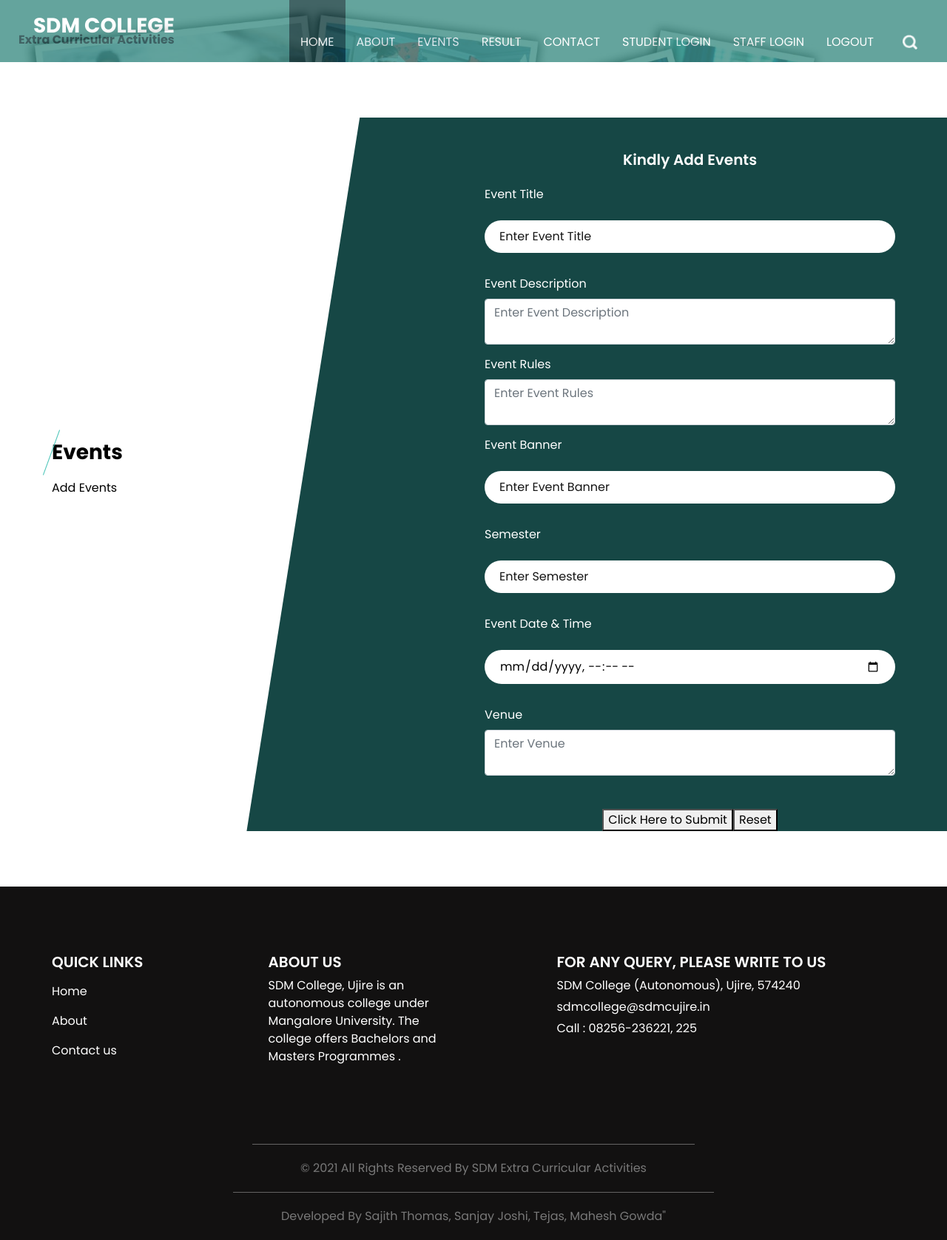
After one commit to SanjayJoshi116/Extra-Curricular-Activity-Management, a PHP site: page /addevent.php in a window 1280 px wide. The commit adds this page. Shown: the whole page at 74% size. Run offline with PHP 8.4, Linux system fonts and the light colour scheme; some libraries are stand-ins or nearby versions.

Commit message:
new form added

```diff
--- /dev/null
+++ b/addevent.php
@@ -0,0 +1,96 @@
+<?php
+include("header.php");
+if(isset($_POST['submit']))
+{
+	$sql = "INSERT INTO event(event_title,event_description,event_rules,event_banner, semester, event_date_time, event_venue) VALUES('$_POST[event_title]','$_POST[event_description]','$_POST[event_rules]','$_POST[event_banner]','$_POST[semester]','$_POST[datetime]','$_POST[event_venue]')";
+	$qsql = mysqli_query($con,$sql);
+	echo mysqli_error($con);
+	if(mysqli_affected_rows($con)==1)
+	{
+		echo "<script>alert('Event added successfully...');</script>";
+		echo "<script>window.location='addevent.php';</script>";
+	}
+}
+?>
+</div>
+
+  <!-- contact section -->
+
+  <section class="contact_section">
+    <div class="container">
+      <div class="row">
+        <div class="col-md-6">
+          <div class="detail-box">
+            <div class="heading_container">
+              <h3>
+                Events
+              </h3>
+              <p>
+                Add Events
+              </p>
+            </div>
+          </div>
+        </div>
+        <div class="col-md-6">
+          <div class="contact-form">
+            <h5>
+              Kindly Add Events
+            </h5>
+            <form action="" method="post" name="addevent" id="addevent">
+
+              <div>
+				<label class="labelproperty">Event Title</label>
+                <input type="text" name="event_title" id="event_title" placeholder="Enter Event Title" />
+              </div>
+
+              <div>
+                <label class="labelproperty">Event Description</label>
+				<textarea name="event_description" id="event_description" class="form-control" placeholder="Enter Event Description"></textarea>
+              </div>
+
+			  <div>
+                <label class="labelproperty">Event Rules</label>
+				<textarea name="event_rules" id="event_rules" class="form-control" placeholder="Enter Event Rules"></textarea>
+              </div>
+
+              <div>
+				<label class="labelproperty">Event Banner</label>
+                <input type="text" name="event_banner" id="event_banner" placeholder="Enter Event Banner" />
+              </div>
+
+
+              <div>
+				<label class="labelproperty">Semester</label>
+                <input type="text" name="semester" id="semester" placeholder="Enter Semester" />
+              </div>
+
+
+              <div>
+				<label class="labelproperty">Event Date & Time</label>
+                <input type="datetime-local" name="event_date_time" id="event_date_time" placeholder="Enter Date & Time" />
+              </div>
+
+			  <div>
+                <label class="labelproperty">Venue</label>
+				<textarea name="event_venue" id="event_venue" class="form-control" placeholder="Enter Venue"></textarea>
+              </div>
+
+              </div>
+
+
+
+              <div class="d-flex justify-content-center">
+                <button type="submit" name="submit" id="submit" class="btn_on-hover">Click Here to Submit</button>
+				<button type="reset" name="clear" class="btn_on-hover">Reset</button>
+              </div>
+            </form>
+          </div>
+        </div>
+      </div>
+    </div>
+  </section>
+
+  <!-- end contact section -->
+<?php
+include("footer.php");
+?>
--- a/stafflogin.php
+++ b/stafflogin.php
@@ -47,12 +47,13 @@ if(isset($_POST['btnsubmit']))
             </h5>
             <form action="" method="post">
               <div>
-                <input name="login_id" id="login_id" type="text" placeholder="Staff Login ID " />
+                <input name="login_id" id="login_id" type="text" placeholder="Staff Login ID" />
               </div>
               <div>
                 <input name="password"   id="password"  type="password" placeholder="Staff Password" />
               </div>
               <button type="submit" name="btnsubmit">Login</button>
+			  <button type="reset" name="clear">Reset</button>
             </form>
           </div>
         </div>
--- a/studentlogin.php
+++ b/studentlogin.php
@@ -7,10 +7,6 @@ if(isset($_SESSION['student_id']))
 if(isset($_POST['btnsubmit']))
 {
 	$encpass = md5($_POST['student_password']);
-
-
-
-
 	$sql = "SELECT * FROM student where student_rollno='$_POST[student_rollno]' AND student_password='$encpass' AND student_status='Active'";
 	$qsql = mysqli_query($con,$sql);
 	echo mysqli_error($con);
@@ -56,6 +52,7 @@ if(isset($_POST['btnsubmit']))
                 <input type="password" name="student_password" id="student_password" placeholder="Student Password" />
               </div>
               <button type="submit" name="btnsubmit">Login</button>
+			  <button type="reset" name="clear">Reset</button>
             </form>
           </div>
         </div>
```
